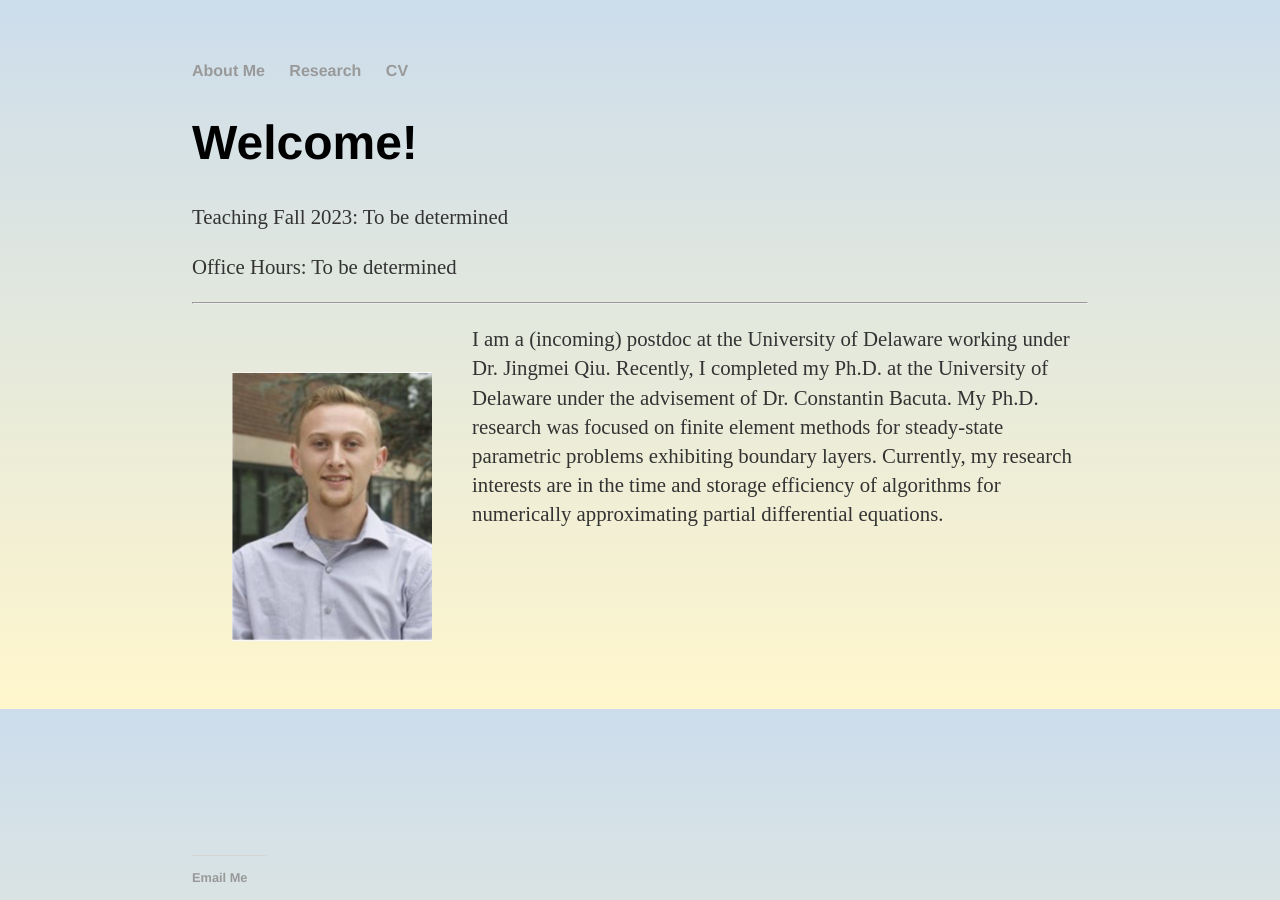
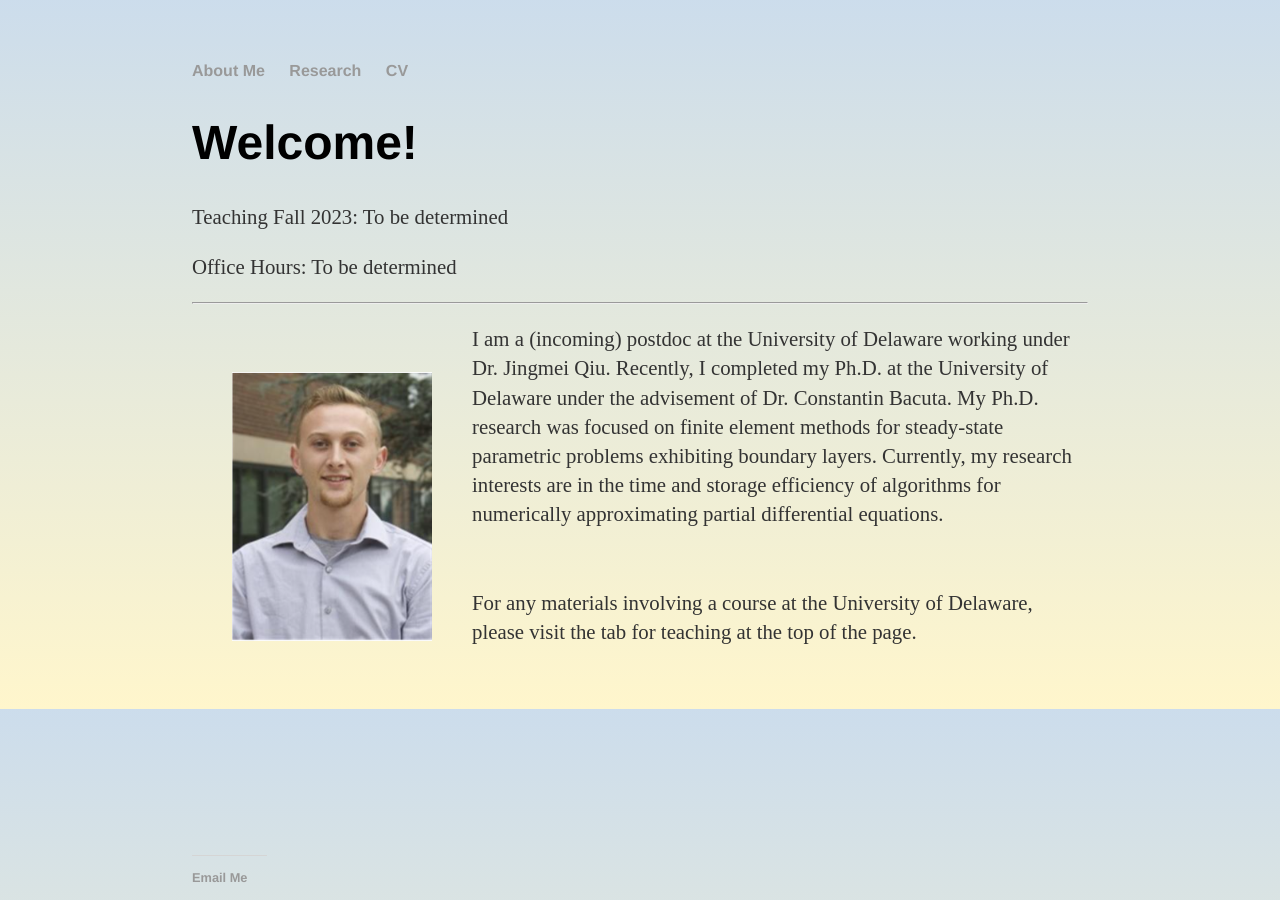
Before and after one commit to dhayes95/dhayes95.github.io, a Jekyll site: the page built from index.html, in a window 1280 px wide. Built offline with Jekyll 4.4.1, drawn with Linux system fonts in a browser that asks for light colours.

Commit message:
Update index.html

```diff
--- a/index.html
+++ b/index.html
@@ -14,6 +14,10 @@ title: Dan Hayes
 	<p>
 	I am a (incoming) postdoc at the University of Delaware working under Dr. Jingmei Qiu. Recently, I completed my Ph.D. at the University of Delaware under the advisement of Dr. Constantin Bacuta. My Ph.D. research was focused on finite element methods for steady-state parametric problems exhibiting boundary layers. Currently, my research interests are in the time and storage efficiency of algorithms for numerically approximating partial differential equations.
 	</p>
+	<br>
+	<p>
+	For any materials involving a course at the University of Delaware, please visit the tab for teaching at the top of the page.
+	</p>
 
 
 
```
